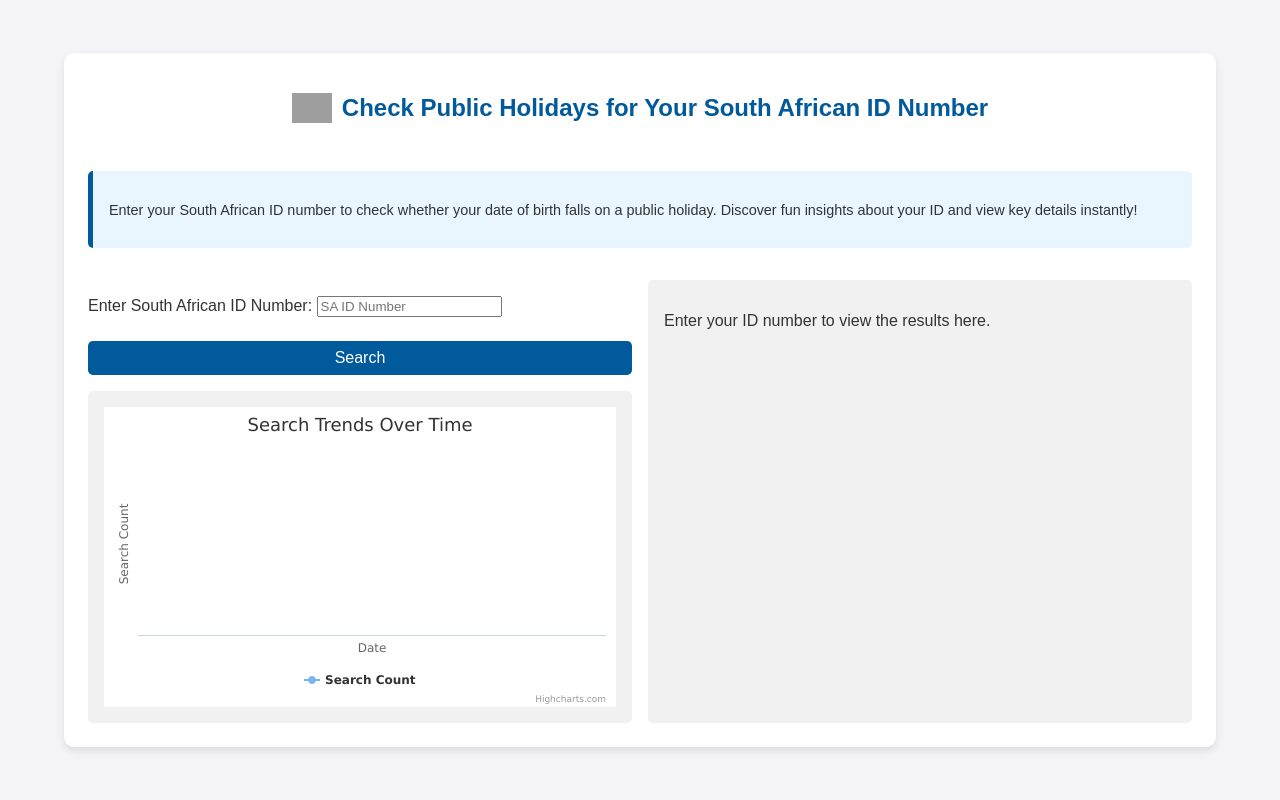
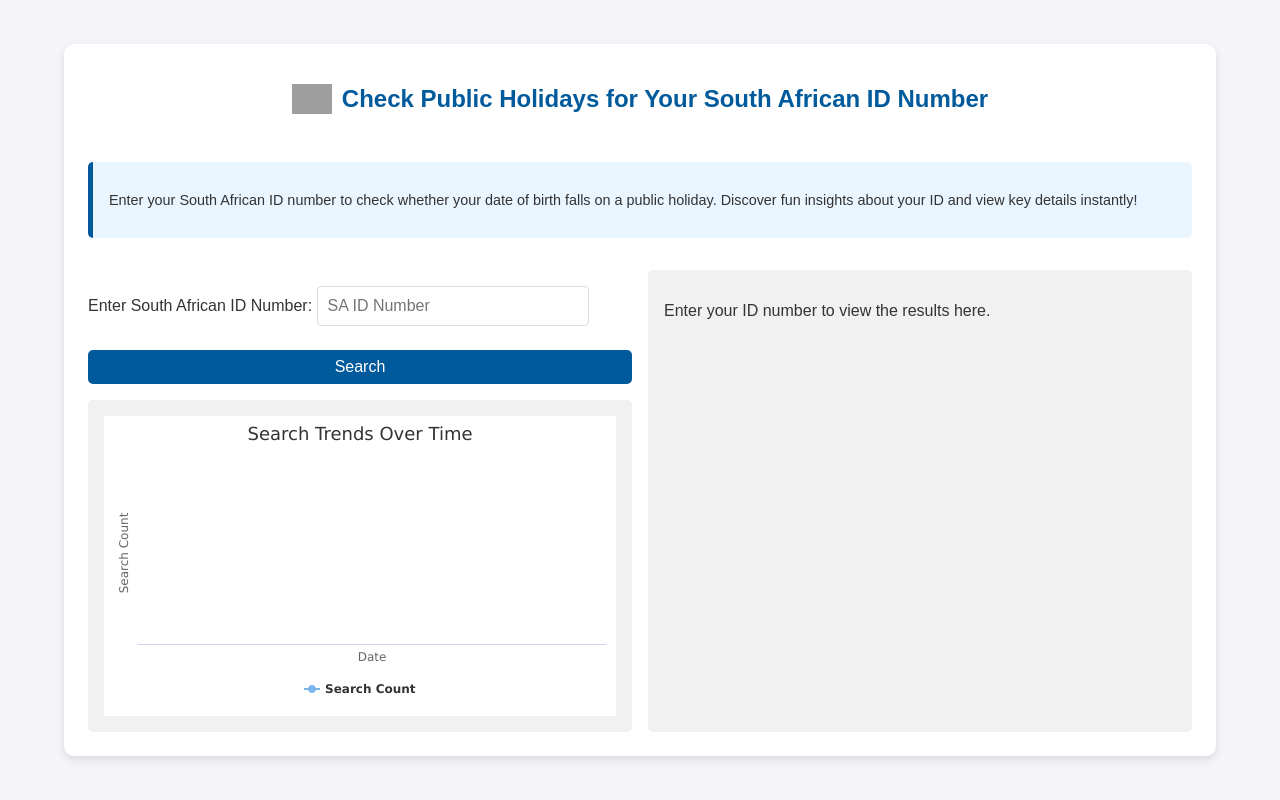
Before and after one commit to Davidmdawe/django-sa-id-checker-app, a Django app: page / in a window 1280 px wide. Run offline with Django 3.2, Linux system fonts and the light colour scheme; grey boxes are pictures that could not be loaded.

Commit message:
Update home.html

```diff
--- a/id_check/templates/id_check/home.html
+++ b/id_check/templates/id_check/home.html
@@ -147,6 +147,19 @@
                 height: 250px; /* Adjusted height for smaller screens */
             }
         }
+          /* Your existing styles */
+        form button[disabled] {
+            background-color: #ccc;
+            cursor: not-allowed;
+        }
+        input {
+            padding: 10px;
+            border: 1px solid #ddd;
+            border-radius: 4px;
+            font-size: 16px;
+            width: 50%;
+            box-sizing: border-box;
+        }
     </style>
     <script src="https://code.highcharts.com/highcharts.js"></script>
 </head>
@@ -171,7 +184,7 @@
             <form method="POST">
                 {% csrf_token %}
                 {{ form.as_p }}
-                <button type="submit" {% if form.id_number.errors %} disabled {% endif %}>Search</button>
+                <button type="submit" >Search</button>
             </form>
 
             <div class="chart-container">
@@ -223,6 +236,9 @@
                     text: 'Date'
                 }
             },
+            credits: {
+                enabled: false
+            },
             yAxis: {
                 title: {
                     text: 'Search Count'
```
